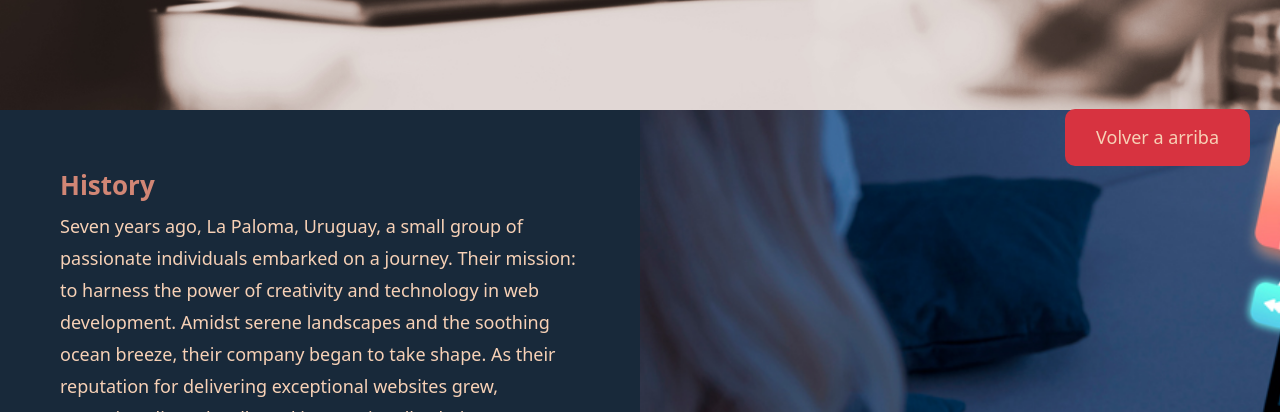
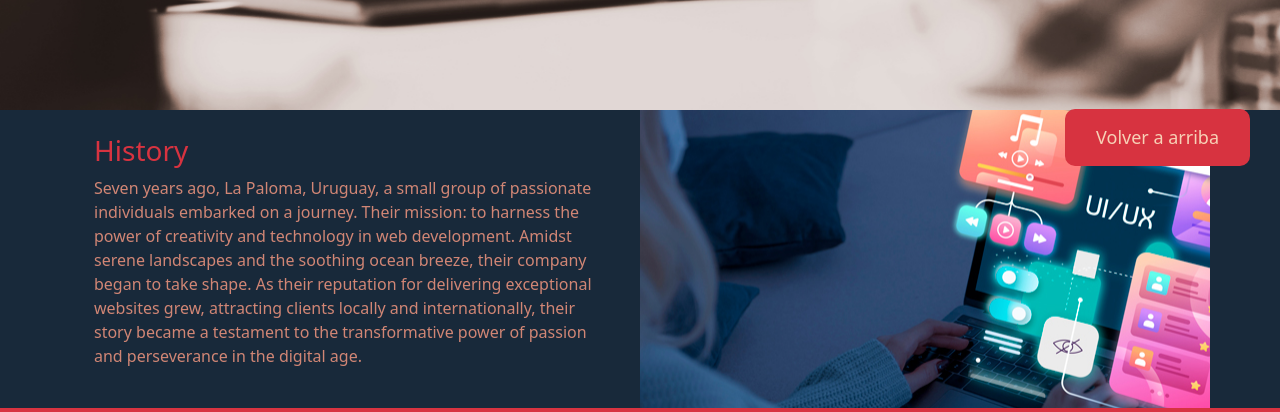
Before and after one commit to barbatjuan/EF-Barbat, a plain HTML site: page index.html in a window 1280 px wide. Shown: the part 614-1026 px from the top of the page. Drawn offline with nearby package versions, Linux system fonts and the light colour scheme.

Commit message:
Primeros cambios del index con bootstrap y @mediaqueries

```diff
--- a/assets/styles/styles.css
+++ b/assets/styles/styles.css
@@ -3,7 +3,6 @@
   height: 100%;
   margin-left: auto;
   margin-right: auto;
-  margin: auto;
   background-color: #18293a;
 }
 
@@ -11,11 +10,11 @@
   background-color: #ffffff;
 }
 
-section {
+/* section {
   background-color: #ffffff;
   padding-top: 20px;
   padding-bottom: 20px;
-}
+} */
 
 .logo {
   width: 150px;
@@ -251,7 +250,7 @@
 
 /* FIRST SECTION INDEX*/
 
-.gridContainerMain {
+/* .gridContainerMain {
   display: grid;
   width: 100vh;
   height: 100px;
@@ -263,7 +262,7 @@
   margin-top: 25px;
   margin-right: 15%;
   margin-left: 15%;
-}
+} */
 
 /*  SECTION INDEX*/
 
@@ -321,7 +320,7 @@
 /* ABOUT US */
 
 .flexContent {
-  background-color: #d73340;
+  background-color: transparent;
   width: 100%;
   height: 400px;
 }
@@ -387,7 +386,7 @@
 }
 
 .flexContentWorks {
-  background-color: #d73340;
+  /* background-color: #18293a; */
   width: 100%;
   height: 400px;
 }
@@ -519,20 +518,14 @@
   row-gap: 20px;
 }
 
-.gridContent1 {
+/* .gridContent1 {
   background-color: #18293a;
   padding: 60px 60px 20px 60px;
   color: #f7d1b6;
   line-height: 2rem;
-}
+} */
 
-.gridContent2 {
-  background-image: url(/assets/images/uxuismall.jpg);
-  background-repeat: no-repeat;
-  background-size: cover;
-}
-
-.gridContent1 h3 {
+/* .gridContent1 h3 {
   color: #d18675;
   font-size: 26px;
   font-weight: 800;
@@ -540,7 +533,7 @@
 
 .gridContent1 p {
   font-size: 18px;
-}
+} */
 
 .h3Section {
   font-family: system-ui, -apple-system, BlinkMacSystemFont, "Segoe UI", Roboto,
@@ -641,3 +634,26 @@
   height: 100%;
   background-image: url(./../images/uxuismall.jpg);
 }
+
+.divBoostrapBG {
+  background-image: url(./../images/uxuismall.jpg);
+  background-repeat: no-repeat;
+  background-position: center;
+}
+
+.bootstrapH3 {
+  color: #d73340;
+}
+
+.bootstrapP {
+  color: #d18675;
+}
+
+@media screen and (max-width: 768px) {
+  .divBoostrapBG {
+    display: none;
+  }
+  .navMenu {
+    font-size: 14px;
+  }
+}
--- a/index.html
+++ b/index.html
@@ -62,21 +62,27 @@
         width="100%"
       />
     </header>
-    <div class="gridContainer">
-      <div class="gridContent1">
-        <h3>History</h3>
-        <p>
-          Seven years ago, La Paloma, Uruguay, a small group of passionate
-          individuals embarked on a journey. Their mission: to harness the power
-          of creativity and technology in web development. Amidst serene
-          landscapes and the soothing ocean breeze, their company began to take
-          shape. As their reputation for delivering exceptional websites grew,
-          attracting clients locally and internationally, their story became a
-          testament to the transformative power of passion and perseverance in
-          the digital age.
-        </p>
+    <div class="container">
+      <div class="row">
+        <div
+          class="col-xs-12 col-sm-12 col-md-6 col-lg-6 col-xl-6 col-xxl-6 text-left p-4"
+        >
+          <h3 class="bootstrapH3">History</h3>
+          <p class="bootstrapP">
+            Seven years ago, La Paloma, Uruguay, a small group of passionate
+            individuals embarked on a journey. Their mission: to harness the
+            power of creativity and technology in web development. Amidst serene
+            landscapes and the soothing ocean breeze, their company began to
+            take shape. As their reputation for delivering exceptional websites
+            grew, attracting clients locally and internationally, their story
+            became a testament to the transformative power of passion and
+            perseverance in the digital age.
+          </p>
+        </div>
+        <div
+          class="col-xs-12 col-sm-12 col-md-6 col-lg-6 col-xl-6 col-xxl-6 divBoostrapBG"
+        ></div>
       </div>
-      <div class="gridContent2"></div>
     </div>
     <main class="mainSection">
       <ul class="ulSection">
```
Also changed, not shown: 10 other files.
